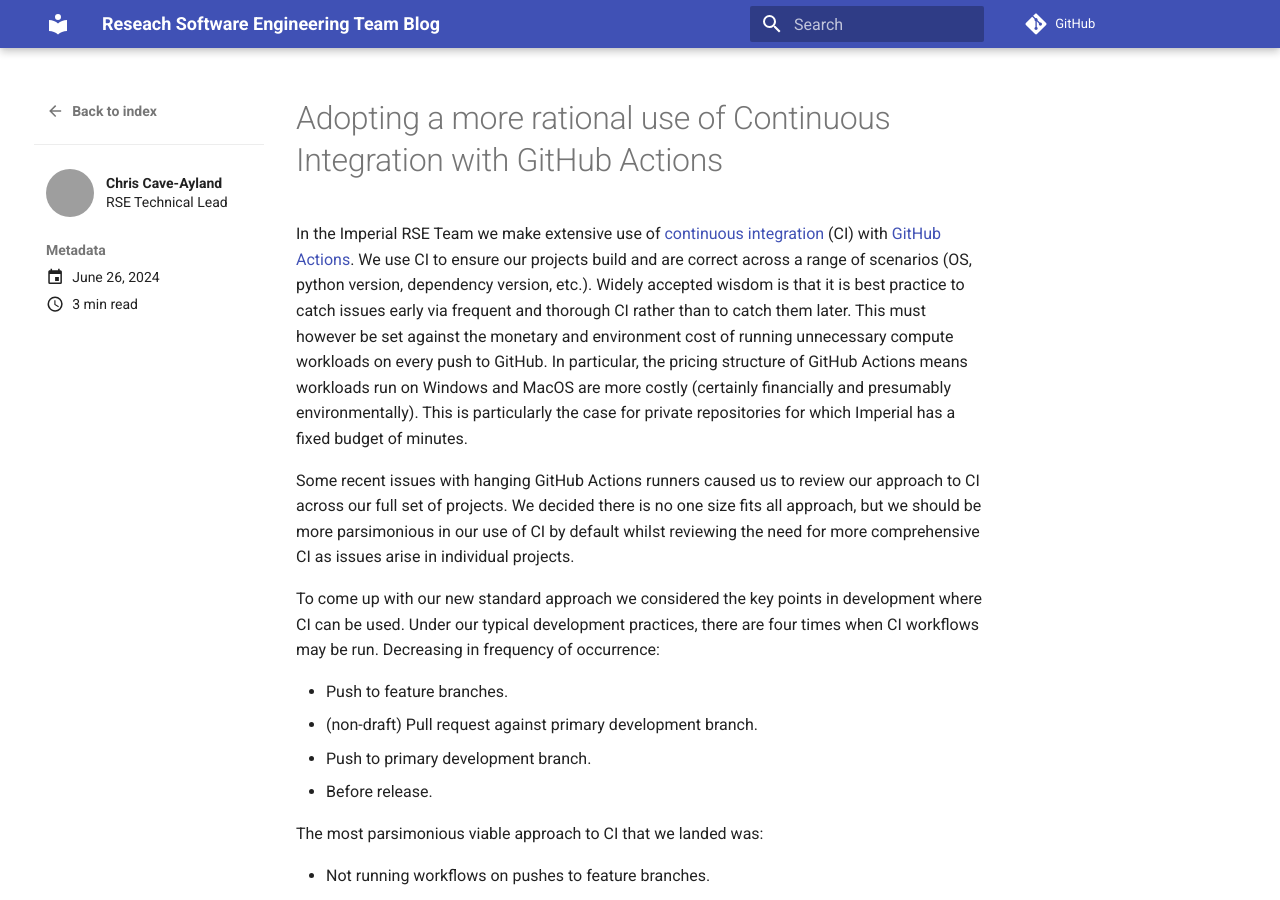
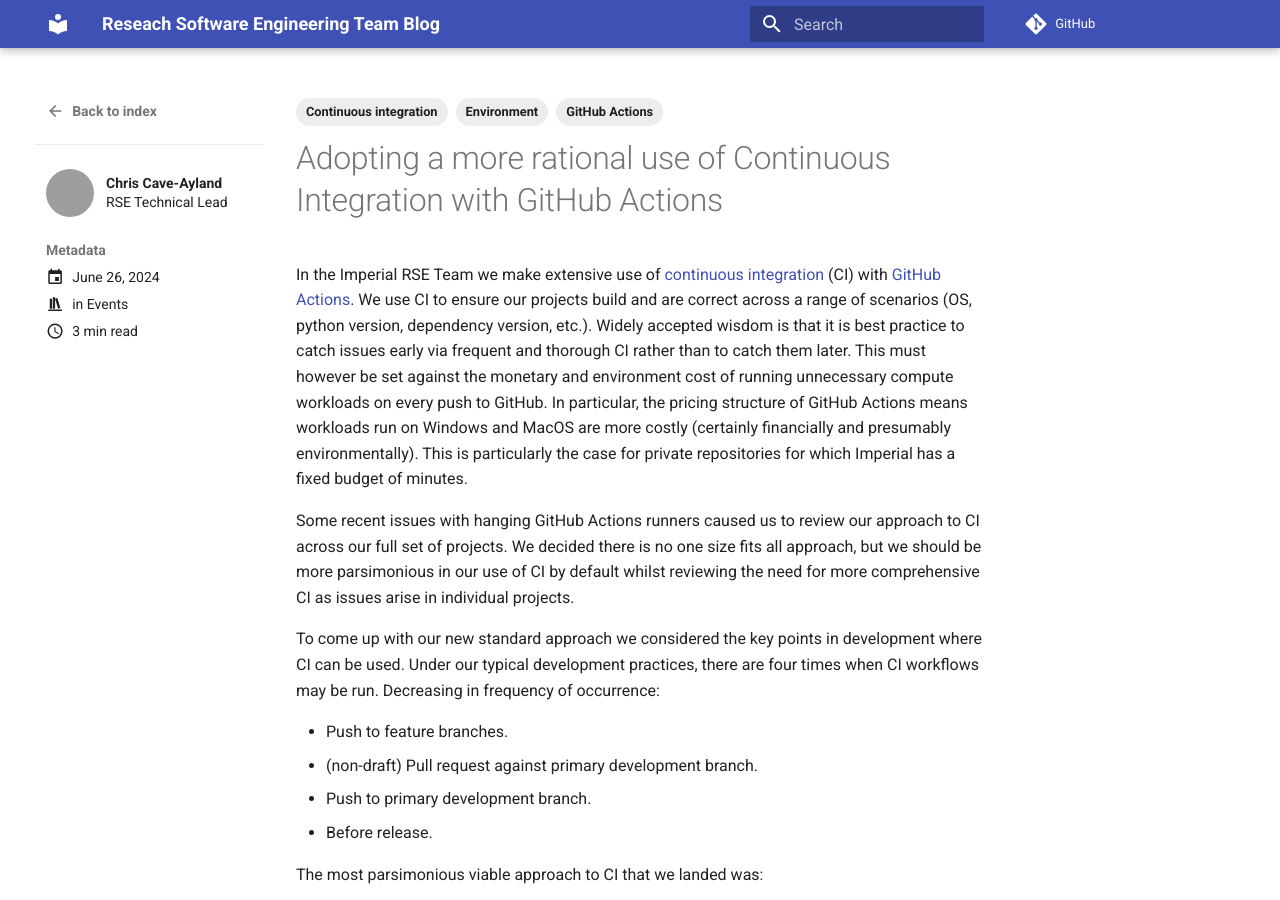
Before and after one commit to ImperialCollegeLondon/RSEBlog, an MkDocs documentation site: the page built from docs/posts/github_environment.md, in a window 1280 px wide and 900 px high. Built offline with MkDocs 1.6.1 and Material for MkDocs 9.7.7, drawn with Linux system fonts in a browser that asks for light colours; comment, search, counter and statistics services are not loaded; grey boxes are pictures that could not be loaded.

Commit message:
Add tags and categories

```diff
--- a/docs/posts/github_environment.md
+++ b/docs/posts/github_environment.md
@@ -2,6 +2,12 @@
 date: 2024-06-26
 authors:
   - cc-a
+categories:
+  - Events
+tags:
+  - GitHub Actions
+  - Environment
+  - Continuous integration
 ---
 
 # Adopting a more rational use of Continuous Integration with GitHub Actions
--- a/mkdocs.yml
+++ b/mkdocs.yml
@@ -8,9 +8,15 @@
 
 plugins:
   - search
+  - tags:
+      tags_file: tags.md
   - blog:
       blog_dir: .
       categories: true
+      categories_allowed:
+        - Events
+        - Technology
+      categories_toc: true
   - rss:
       match_path: posts/.*
       date_from_meta:
```
Also changed, not shown: docs/tags.md (added, +5 -0 lines).
